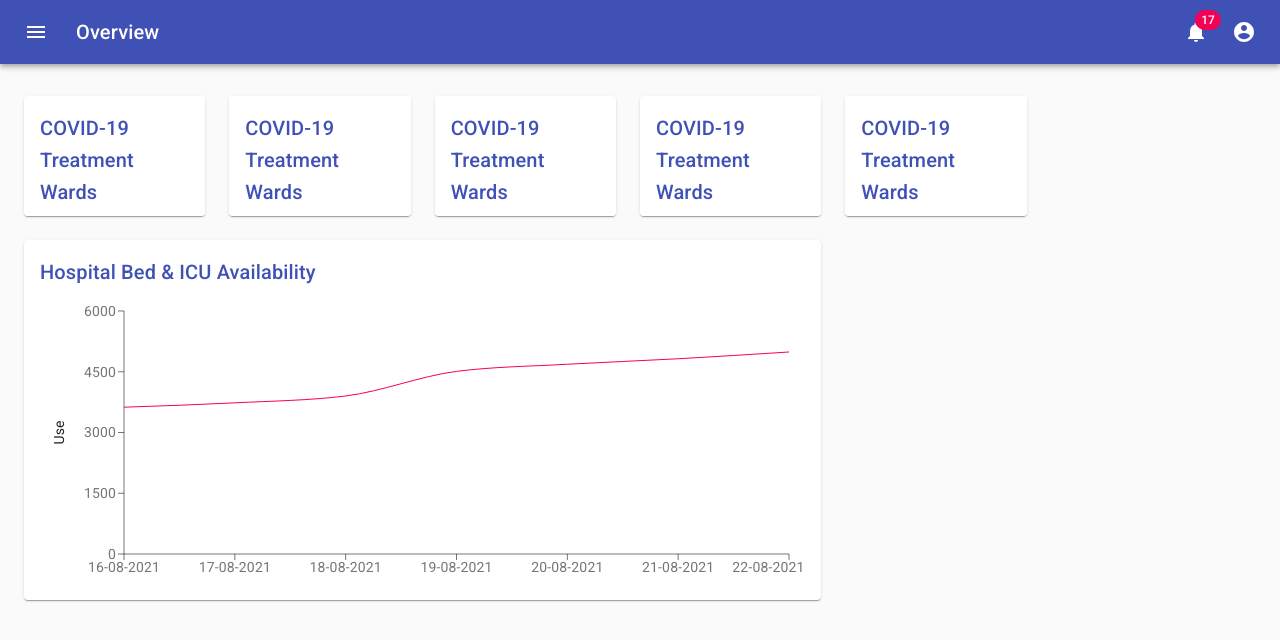
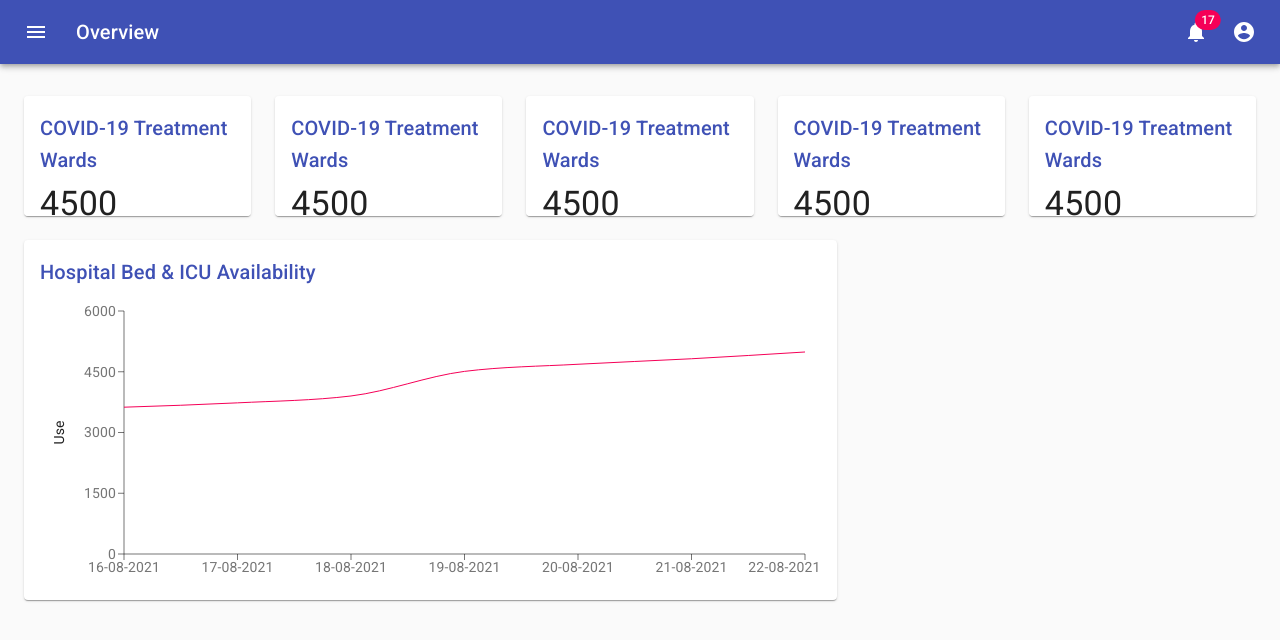
Before and after one commit to Verdilac/Covid-19-Manager, a React (Create React App) app: page / in a window 1280 px wide. Shown: the top 640 px of the page. Built offline with nearby package versions, Linux system fonts and the light colour scheme.

Commit message:
Scorecard full-width fix
Scorecards are now using the full width available to them.

```diff
--- a/src/App.js
+++ b/src/App.js
@@ -51,34 +51,34 @@ function App() {
         <CssBaseline/>
         <div/>
         <Container maxWidth="false" className={classes.container}>
-          <Grid container lg={12} spacing={3}>
+          <Grid container spacing={3}>
 
             {/* Recent Deposits */}
-            <Grid item xs={10} md={4} lg={2}>
+            <Grid item xs>
               <Paper className={fixedHeightPaper}>
                 <ScoreCard/>
               </Paper>
             </Grid>
 
-            <Grid item xs={10} md={4} lg={2}>
+            <Grid item xs>
               <Paper className={fixedHeightPaper}>
                 <ScoreCard/>
               </Paper>
             </Grid>
 
-            <Grid item xs={10} md={4} lg={2}>
+            <Grid item xs>
               <Paper className={fixedHeightPaper}>
                 <ScoreCard/>
               </Paper>
             </Grid>
 
-            <Grid item xs={10} md={4} lg={2}>
+            <Grid item xs>
               <Paper className={fixedHeightPaper}>
                 <ScoreCard/>
               </Paper>
             </Grid>
 
-            <Grid item xs={10} md={4} lg={2}>
+            <Grid item xs>
               <Paper className={fixedHeightPaper}>
                 <ScoreCard/>
               </Paper>
```
